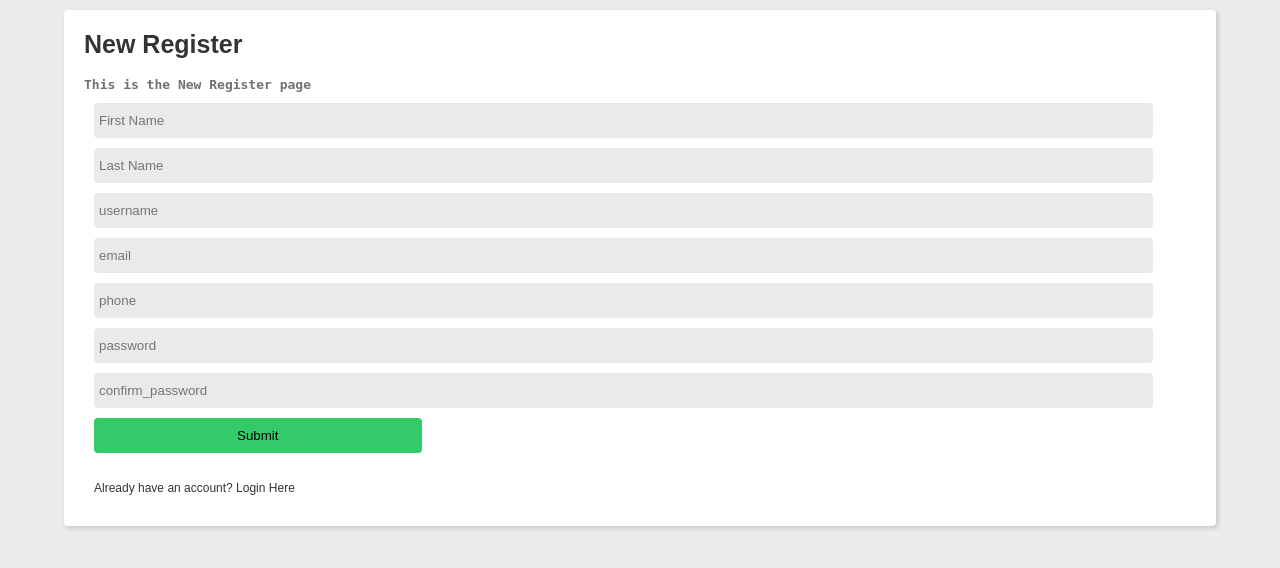
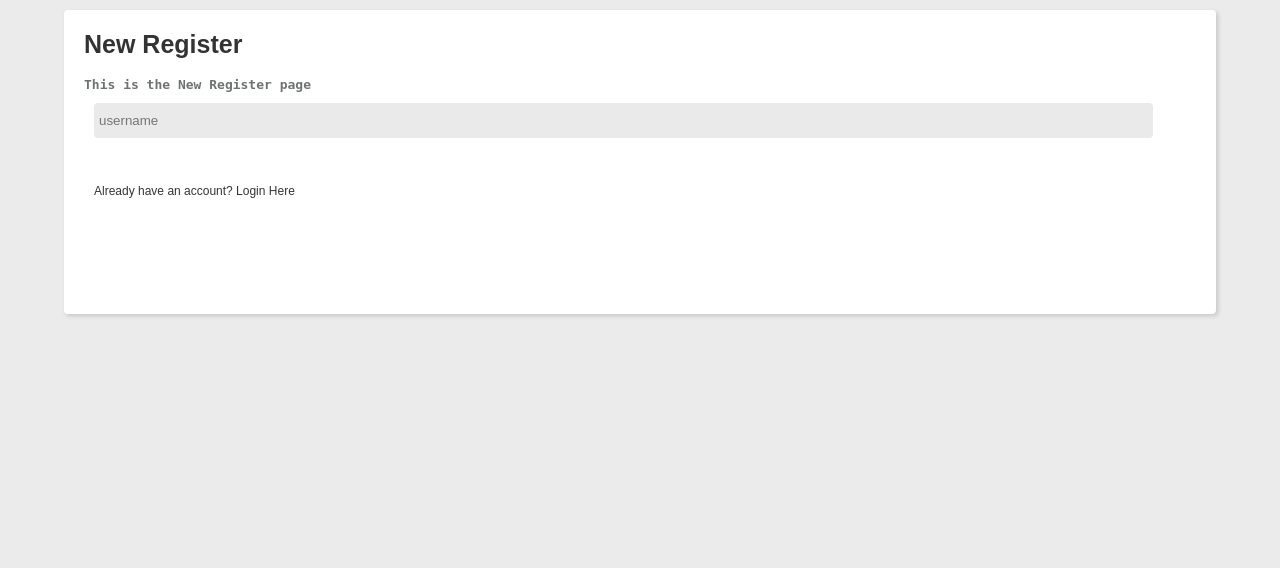
Before and after one commit to Elik09/ServeWatch, a Flask app: page /register in a window 1280 px wide. Shown: the top 568 px of the page. Run offline with Flask 2, Linux system fonts and the light colour scheme; some web fonts are replaced.

Commit message:
Initial commit

```diff
--- a/templates/register.html
+++ b/templates/register.html
@@ -8,15 +8,8 @@
 	<p class="subheading">This is the {{title }} page</p>
 	<form action="" method="POST" class="form">
 		{{ form.hidden_tag() }}
-		<input type="text" name="First Name" placeholder="First Name">
-		<input type="text" name="Last Name" placeholder="Last Name">
 		{{ form.username(placeholder="username") }}
-		<!-- <input type="text" name="username" placeholder="username"> -->
-		<input type="email" name="email" placeholder="email">
-		<input type="text" name="phone" placeholder="phone">
-		<input type="text" name="password" placeholder="password">
-		<input type="text" name="confirm_password" placeholder="confirm_password">
-		<input type="submit" name="submit">
+
 		<br/>
 		<br/>
 
```
